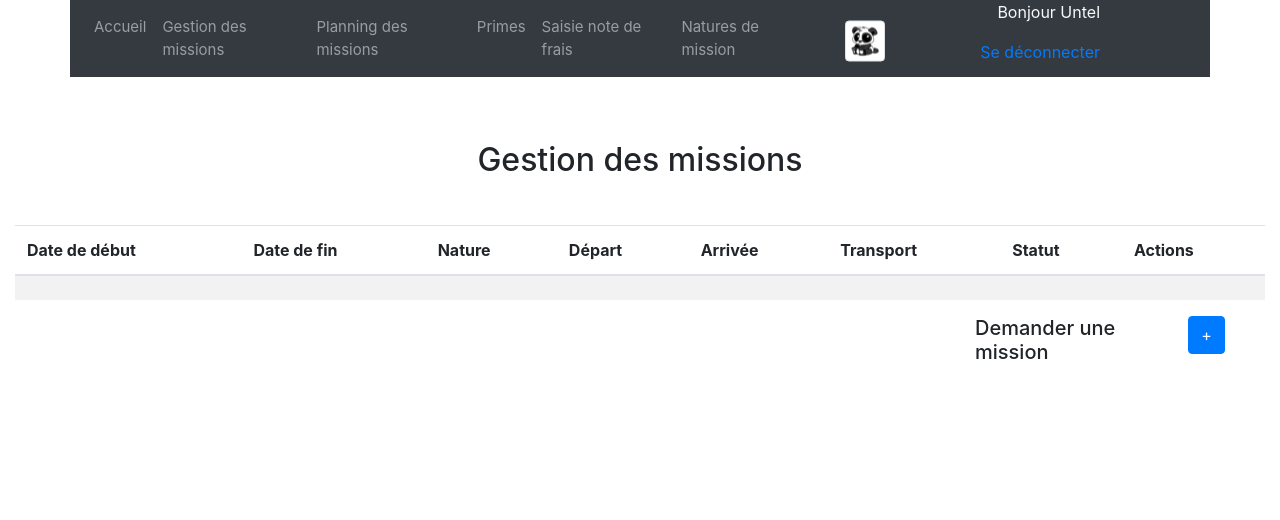
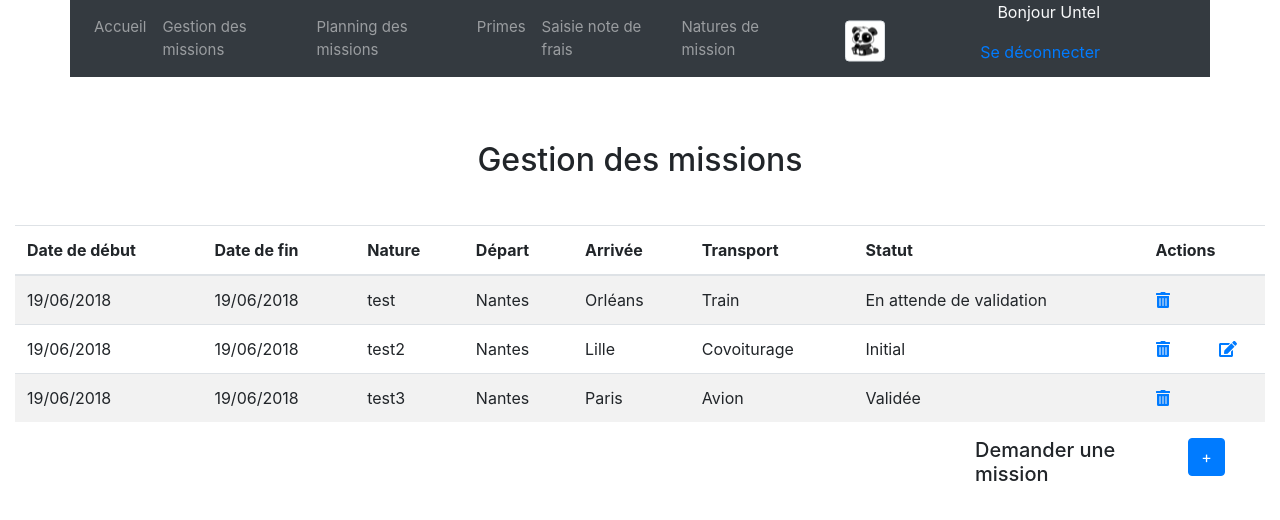
Before and after one commit to dta-sherlock/gestion-des-missions-front, an Angular app: page / in a window 1280 px wide. Shown: the top 520 px of the page. Built offline with nearby package versions, Linux system fonts and the light colour scheme.

Commit message:
Ajout icones, liste de test

```diff
--- a/src/app/app.module.ts
+++ b/src/app/app.module.ts
@@ -4,6 +4,8 @@ import { NgModule } from '@angular/core';
 
 import { AppComponent } from './app.component';
 import { TabMissionComponent } from './tab-mission/tab-mission.component';
+import { RouterModule } from '@angular/router';
+import { RecupMissionsService } from './services/recup-missions.service';
 
 
 @NgModule({
@@ -14,7 +16,8 @@ import { TabMissionComponent } from './tab-mission/tab-mission.component';
   imports: [
     BrowserModule
   ],
-  providers: [],
+  providers: [
+    RecupMissionsService],
   bootstrap: [AppComponent]
 })
 export class AppModule { }
--- /dev/null
+++ b/src/app/entity/Mission.ts
@@ -0,0 +1,40 @@
+import { Nature } from "./Nature";
+
+export enum Transport{
+    AVION='Avion',
+    COVOITURAGE='Covoiturage',
+    TRAIN='Train',
+    VOITURE_DE_SERVICE='Voiture de service'
+}
+
+export enum Statut{
+    INITIAL='Initial',
+    EN_ATTENTE_VALIDATION='En attende de validation',
+    VALIDEE='Validée',
+    REJETEE='Rejetée'
+}
+
+export class Mission{
+
+   public id:number;
+   public dateDebut:Date;
+   public dateFin:Date;
+   public nature:Nature;
+   public villeDeDepart:string;
+   public villeDArrivee:string;
+   public transport:Transport;
+   public prime:number;
+   public statut:Statut;
+
+    constructor(_dateDeDebut:Date, _dateDeFin:Date, _nature:Nature, _villeDeDepart:string, _villeDArivee:string, _transport:Transport, _prime:number, _statut:Statut){
+        this.dateDebut=_dateDeDebut;
+        this.dateFin=_dateDeFin;
+        this.nature=_nature;
+        this.villeDeDepart=_villeDeDepart;
+        this.villeDArrivee=_villeDArivee;
+        this.transport=_transport;
+        this.prime=_prime;
+        this.statut=_statut
+    }
+
+}
--- /dev/null
+++ b/src/app/entity/Nature.ts
@@ -0,0 +1,17 @@
+export class Nature{
+
+    nom:string;
+    facturee:boolean;
+    versementPrime:boolean;
+    tjm:number;
+    prime:number;
+
+    constructor(_nature:string, _facturee:boolean, _versementPrime:boolean,_tjm:number, _prime:number){
+        this.nom=_nature;
+        this.facturee=_facturee;
+        this.versementPrime=_versementPrime;
+        this.tjm=_tjm;
+        this.prime=_prime;
+    }
+
+}
--- /dev/null
+++ b/src/app/services/recup-missions.service.ts
@@ -0,0 +1,25 @@
+import { Injectable } from '@angular/core';
+import { Mission, Transport, Statut } from '../entity/Mission';
+import { Nature } from '../entity/Nature';
+
+@Injectable()
+export class RecupMissionsService {
+
+
+  constructor() { }
+
+  getMissionsPourCollab(){
+    // Création jeu de données pour test
+    let listeTest = new Array<Mission>();
+    let natureTest: Nature = new Nature("test", false, false, 0, 0);
+    let natureTest2: Nature = new Nature("test2", true, false, 5, 586);
+    let natureTest3: Nature = new Nature("test3", true, true, 0, 100);
+
+    listeTest.push(new Mission(new Date(), new Date(), natureTest, "Nantes", "Orléans", Transport.TRAIN, 0, Statut.EN_ATTENTE_VALIDATION));
+    listeTest.push(new Mission(new Date(), new Date(), natureTest2, "Nantes", "Lille", Transport.COVOITURAGE, 100, Statut.INITIAL));
+    listeTest.push(new Mission(new Date(), new Date(), natureTest3, "Nantes", "Paris", Transport.AVION, 100, Statut.VALIDEE));
+
+    return listeTest;
+  }
+
+}
--- a/src/app/tab-mission/tab-mission.component.html
+++ b/src/app/tab-mission/tab-mission.component.html
@@ -17,17 +17,30 @@
     </thead>
 
     <tbody>
-      <!-- TODO ngFor -->
       <!-- Remplissage du tableau -->
-      <tr>
-        <td></td>
-        <td></td>
-        <td></td>
-        <td></td>
-        <td></td>
-        <td></td>
-        <td></td>
-        <td></td>
+      <tr *ngFor="let mission of listeMissions">
+        <td>{{mission.dateDebut | date:'dd/MM/yyyy'}}</td>
+        <td>{{mission.dateFin | date:'dd/MM/yyyy'}}</td>
+        <td>{{mission.nature.nom}}</td>
+        <td>{{mission.villeDeDepart}}</td>
+        <td>{{mission.villeDArrivee}}</td>
+        <td>{{mission.transport}}</td>
+        <td>{{mission.statut}}</td>
+        <td>
+          <div class="row">
+            <div class="col-6">
+              <a href="#" (click)="suppressionMission(mission)"><i class="fas fa-trash-alt"></i></a>
+            </div>
+            <!-- Si le statut est 'Initiale' ou 'Rejetée' on affiche
+              une icone de modification -->
+              <!-- TODO Ajout du test si 'ABSENCE' -->
+            <div class="col-6">
+              <div *ngIf="mission.statut==='Initial' || mission.statut==='Rejetée'">
+                <a href="#" (click)="modifierMission(mission)"><i class="fas fa-edit"></i></a>
+              </div>
+            </div>
+          </div>
+        </td>
       </tr>
     </tbody>
   </table>
--- a/src/app/tab-mission/tab-mission.component.ts
+++ b/src/app/tab-mission/tab-mission.component.ts
@@ -1,6 +1,8 @@
 import { Component, OnInit } from '@angular/core';
 import {Router } from '@angular/router'
-import { PATH_AJOUT_MISSION } from '../../constantes';
+import { PATH_AJOUT_MISSION } from '../constantes';
+import { RecupMissionsService } from '../services/recup-missions.service';
+import { Mission } from '../entity/Mission';
 
 @Component({
   selector: 'app-tab-mission',
@@ -9,15 +11,32 @@ import { PATH_AJOUT_MISSION } from '../../constantes';
 })
 export class TabMissionComponent implements OnInit {
 
-  constructor(private router: Router) { }
+  private listeMissions: Array<Mission>;
+
+  constructor(/*private router: Router,*/ private missionService: RecupMissionsService) { }
 
   // Si l'utilisateur clique sur le bouton d'ajout
   // il est renvoyé vers le formulaire d'ajout de mission
   goToAjout(){
-    this.router.navigate([PATH_AJOUT_MISSION]);
+    //this.router.navigate([PATH_AJOUT_MISSION]);
+
+  }
+
+  // Supprimer une mission
+  suppressionMission(mission: Mission){
+    //TODO Suppression via http.delete
+    let index = this.listeMissions.indexOf(mission);
+    this.listeMissions.splice(index, 1);
+  }
+
+  // Renvoie l'utilisateur sur la page de modification
+  // de cette mission
+  modifierMission(mission: Mission){
+    //this.router.navigate([PATH_AJOUT_MISSION], mission.id);
   }
 
   ngOnInit() {
+    this.listeMissions = this.missionService.getMissionsPourCollab();
   }
 
 }
--- a/src/index.html
+++ b/src/index.html
@@ -17,6 +17,9 @@
   <script src="https://code.jquery.com/jquery-3.3.1.slim.min.js" integrity="sha384-q8i/X+965DzO0rT7abK41JStQIAqVgRVzpbzo5smXKp4YfRvH+8abtTE1Pi6jizo" crossorigin="anonymous"></script>
   <script src="https://cdnjs.cloudflare.com/ajax/libs/popper.js/1.14.3/umd/popper.min.js" integrity="sha384-ZMP7rVo3mIykV+2+9J3UJ46jBk0WLaUAdn689aCwoqbBJiSnjAK/l8WvCWPIPm49" crossorigin="anonymous"></script>
   <script src="https://stackpath.bootstrapcdn.com/bootstrap/4.1.1/js/bootstrap.min.js" integrity="sha384-smHYKdLADwkXOn1EmN1qk/HfnUcbVRZyYmZ4qpPea6sjB/pTJ0euyQp0Mk8ck+5T" crossorigin="anonymous"></script>
+  <!-- Script Font Awesome -->
+  <script defer src="https://use.fontawesome.com/releases/v5.0.13/js/all.js" integrity="sha384-xymdQtn1n3lH2wcu0qhcdaOpQwyoarkgLVxC/wZ5q7h9gHtxICrpcaSUfygqZGOe" crossorigin="anonymous"></script>
+
 
 </body>
 </html>
```
Also changed, not shown: src/app/constantes.ts (renamed from src/constantes.ts), 1 other file (tests, documents, lock files or other folders).
